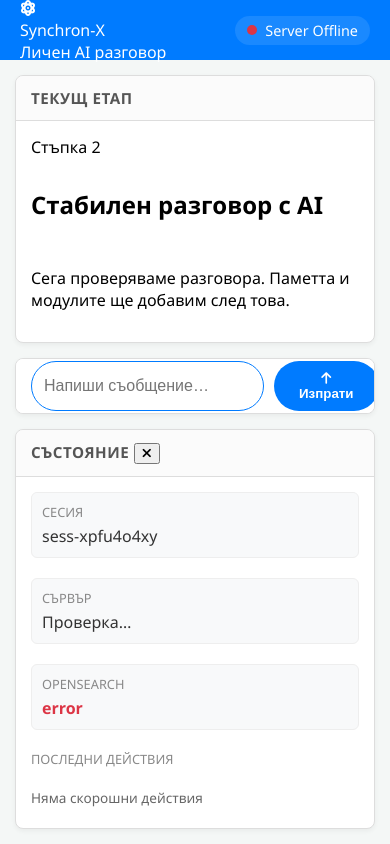
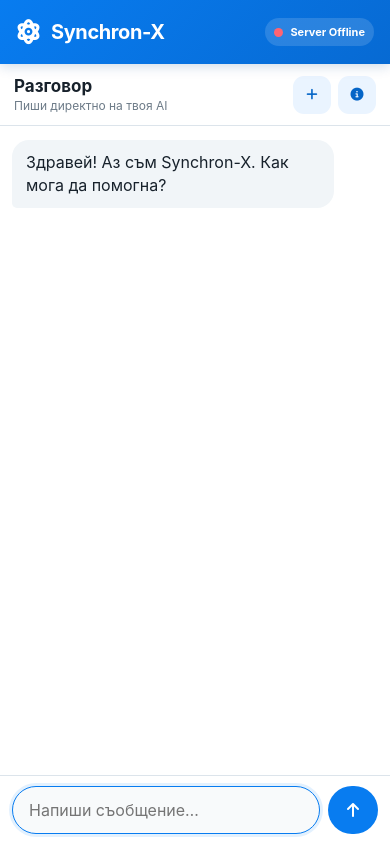
Before and after one commit to radostinvgeorgiev-commits/sunchron-backend, a website: page public/index.html in a window 390 px wide. Drawn offline with nearby package versions, Linux system fonts and the light colour scheme; no server answers.

Commit message:
Add phone-first responsive chat layout

```diff
--- a/public/styles.css
+++ b/public/styles.css
@@ -1,272 +1,507 @@
 :root {
-    --primary-color: #007bff;
-    --bg-color: #f4f7f6;
-    --panel-bg: #ffffff;
-    --border-color: #ddd;
-    --text-color: #333;
-    --success-color: #28a745;
-    --error-color: #dc3545;
+    --primary: #087cf0;
+    --primary-dark: #0565c7;
+    --background: #eef3f7;
+    --panel: #ffffff;
+    --border: #dce4eb;
+    --text: #17212b;
+    --muted: #6d7b88;
+    --success: #20b15a;
+    --error: #df3e4f;
+    --agent-bg: #f1f5f8;
+    --shadow: 0 8px 28px rgba(24, 54, 84, 0.08);
+}
+
+* {
+    box-sizing: border-box;
+}
+
+html,
+body {
+    margin: 0;
+    width: 100%;
+    height: 100%;
+    overflow: hidden;
 }
 
 body {
-    font-family: 'Segoe UI', Tahoma, Geneva, Verdana, sans-serif;
-    background-color: var(--bg-color);
-    margin: 0;
-    height: 100vh;
+    min-height: 100dvh;
     display: flex;
     flex-direction: column;
+    background: var(--background);
+    color: var(--text);
+    font-family: -apple-system, BlinkMacSystemFont, "Segoe UI", sans-serif;
+    -webkit-font-smoothing: antialiased;
 }
 
-/* 1. Top Bar */
-.topbar {
-    background-color: var(--primary-color);
-    color: white;
-    padding: 0 20px;
-    height: 60px;
-    display: flex;
-    justify-content: space-between;
-    align-items: center;
-    flex-shrink: 0;
+button,
+input {
+    font: inherit;
 }
 
-.logo {
-    font-size: 1.4em;
-    font-weight: bold;
+.topbar {
+    min-height: 68px;
+    padding: 10px max(16px, env(safe-area-inset-left));
+    padding-right: max(16px, env(safe-area-inset-right));
+    display: flex;
+    align-items: center;
+    justify-content: space-between;
+    gap: 12px;
+    flex-shrink: 0;
+    color: #fff;
+    background: linear-gradient(135deg, #087cf0, #076ad3);
+    box-shadow: 0 2px 12px rgba(4, 70, 140, 0.2);
+    z-index: 20;
 }
 
-.status-indicator {
-    display: flex;
-    align-items: center;
-    gap: 8px;
-    font-size: 0.9em;
-    background: rgba(255, 255, 255, 0.1);
-    padding: 5px 12px;
-    border-radius: 20px;
-}
-
-#agentStatusDot {
-    width: 10px;
-    height: 10px;
-    border-radius: 50%;
-    background-color: gray;
-    transition: background-color 0.3s;
-}
-
-#agentStatusDot.online { background-color: var(--success-color); box-shadow: 0 0 5px #fff; }
-#agentStatusDot.offline { background-color: var(--error-color); }
-
-/* Main Layout - Grid */
-.layout {
-    display: grid;
-    grid-template-columns: 240px 1fr 320px; /* Left | Center | Right */
-    gap: 15px;
-    padding: 15px;
-    flex: 1;
-    min-height: 0; /* Important for scroll */
-}
-
-/* Panels Common */
-.panel {
-    background: var(--panel-bg);
-    border-radius: 8px;
-    border: 1px solid var(--border-color);
-    display: flex;
-    flex-direction: column;
-    overflow: hidden;
-    box-shadow: 0 2px 5px rgba(0,0,0,0.05);
-}
-
-.panel-header {
-    padding: 12px 15px;
-    background: #f9f9fab0;
-    border-bottom: 1px solid var(--border-color);
-    font-weight: 600;
-    font-size: 0.95em;
-    color: #555;
-    text-transform: uppercase;
-    letter-spacing: 0.5px;
-}
-
-.panel-content {
-    padding: 15px;
-    flex: 1;
-    overflow-y: auto;
-    display: flex;
-    flex-direction: column;
-    gap: 10px;
-}
-
-/* 2. Left Panel - Actions */
-.action-btn {
-    padding: 12px;
-    background-color: white;
-    border: 1px solid var(--border-color);
-    border-radius: 6px;
-    text-align: left;
-    cursor: pointer;
-    transition: all 0.2s;
-    font-size: 0.95em;
+.brand {
+    min-width: 0;
     display: flex;
     align-items: center;
     gap: 10px;
 }
 
-.action-btn:hover {
-    background-color: #f0f8ff;
-    border-color: var(--primary-color);
-    color: var(--primary-color);
+.brand-icon {
+    font-size: 25px;
 }
 
-.action-btn i { width: 20px; text-align: center; }
+.brand-name {
+    font-size: 21px;
+    line-height: 1.05;
+    font-weight: 750;
+    letter-spacing: -0.4px;
+}
 
-/* 3. Center Panel - Chat */
-#chat-container {
+.brand-subtitle {
+    margin-top: 3px;
+    font-size: 11px;
+    opacity: 0.8;
+}
+
+.status-indicator {
+    flex-shrink: 0;
+    display: flex;
+    align-items: center;
+    gap: 7px;
+    padding: 8px 11px;
+    border-radius: 999px;
+    background: rgba(255, 255, 255, 0.14);
+    font-size: 12px;
+    font-weight: 650;
+}
+
+#agentStatusDot {
+    width: 9px;
+    height: 9px;
+    border-radius: 50%;
+    background: #9aa6b2;
+}
+
+#agentStatusDot.online {
+    background: #35d16f;
+    box-shadow: 0 0 0 4px rgba(53, 209, 111, 0.16);
+}
+
+#agentStatusDot.offline {
+    background: #ff6472;
+}
+
+.layout {
+    min-height: 0;
     flex: 1;
+    display: grid;
+    grid-template-columns: 250px minmax(360px, 1fr) 290px;
+    grid-template-areas: "project chat status";
+    gap: 14px;
+    padding: 14px;
+}
+
+.panel {
+    min-height: 0;
     display: flex;
     flex-direction: column;
-    background: white;
+    overflow: hidden;
+    border: 1px solid var(--border);
+    border-radius: 16px;
+    background: var(--panel);
+    box-shadow: var(--shadow);
+}
+
+.projectPanel {
+    grid-area: project;
+}
+
+.chatPanel {
+    grid-area: chat;
+}
+
+.statusPanel {
+    grid-area: status;
+}
+
+.panel-header {
+    min-height: 54px;
+    padding: 15px 18px;
+    display: flex;
+    align-items: center;
+    justify-content: space-between;
+    border-bottom: 1px solid var(--border);
+    color: #44515e;
+    font-size: 13px;
+    font-weight: 750;
+    text-transform: uppercase;
+    letter-spacing: 0.7px;
+}
+
+.panel-content {
+    padding: 16px;
+    overflow-y: auto;
+}
+
+.project-summary h2 {
+    margin: 14px 0 10px;
+    font-size: 20px;
+}
+
+.project-summary p {
+    margin: 0;
+    color: var(--muted);
+    line-height: 1.55;
+}
+
+.phase-badge {
+    display: inline-flex;
+    padding: 7px 10px;
+    border-radius: 999px;
+    color: var(--primary-dark);
+    background: #e5f2ff;
+    font-size: 12px;
+    font-weight: 750;
+}
+
+.chat-toolbar {
+    min-height: 62px;
+    padding: 10px 14px;
+    display: flex;
+    align-items: center;
+    justify-content: space-between;
+    gap: 10px;
+    border-bottom: 1px solid var(--border);
+}
+
+.chat-toolbar strong {
+    display: block;
+    font-size: 17px;
+}
+
+.chat-toolbar > div > span {
+    display: block;
+    margin-top: 2px;
+    color: var(--muted);
+    font-size: 12px;
+}
+
+.toolbar-actions {
+    display: flex;
+    gap: 7px;
+}
+
+.tool-btn,
+.close-btn {
+    border: 0;
+    cursor: pointer;
+}
+
+.tool-btn {
+    min-height: 38px;
+    padding: 8px 11px;
+    display: inline-flex;
+    align-items: center;
+    gap: 7px;
+    border-radius: 11px;
+    color: var(--primary-dark);
+    background: #eaf4ff;
+    font-size: 13px;
+    font-weight: 700;
+}
+
+.tool-btn:active {
+    transform: scale(0.97);
 }
 
 #chatMessages {
+    min-height: 0;
     flex: 1;
-    padding: 20px;
-    overflow-y: auto;
+    padding: 18px;
     display: flex;
     flex-direction: column;
-    gap: 15px;
+    gap: 12px;
+    overflow-y: auto;
+    overscroll-behavior: contain;
+    scroll-behavior: smooth;
 }
 
 .message {
-    max-width: 80%;
-    padding: 12px 16px;
-    border-radius: 12px;
-    line-height: 1.5;
-    position: relative;
-    font-size: 0.95em;
+    max-width: 82%;
+    padding: 11px 14px;
+    border-radius: 17px;
+    font-size: 16px;
+    line-height: 1.45;
+    overflow-wrap: anywhere;
+}
+
+.message p {
+    margin: 0 0 8px;
+}
+
+.message p:last-child {
+    margin-bottom: 0;
 }
 
 .message.user {
     align-self: flex-end;
-    background-color: var(--primary-color);
-    color: white;
-    border-bottom-right-radius: 2px;
+    color: #fff;
+    background: var(--primary);
+    border-bottom-right-radius: 5px;
 }
 
 .message.agent {
     align-self: flex-start;
-    background-color: #f1f3f4;
-    color: var(--text-color);
-    border-bottom-left-radius: 2px;
+    color: var(--text);
+    background: var(--agent-bg);
+    border-bottom-left-radius: 5px;
 }
 
 .chat-input-area {
-    padding: 15px;
-    border-top: 1px solid var(--border-color);
+    padding: 10px 12px;
+    padding-bottom: max(10px, env(safe-area-inset-bottom));
     display: flex;
-    gap: 10px;
+    align-items: center;
+    gap: 8px;
+    border-top: 1px solid var(--border);
     background: #fff;
 }
 
 #chatInput {
+    min-width: 0;
+    min-height: 48px;
     flex: 1;
-    padding: 12px;
-    border: 1px solid var(--border-color);
-    border-radius: 25px;
+    padding: 11px 16px;
+    border: 1px solid #cdd8e1;
+    border-radius: 24px;
     outline: none;
-    font-size: 1em;
+    color: var(--text);
+    background: #f8fafb;
+    font-size: 16px;
 }
 
-#chatInput:focus { border-color: var(--primary-color); }
+#chatInput:focus {
+    border-color: var(--primary);
+    box-shadow: 0 0 0 3px rgba(8, 124, 240, 0.11);
+}
 
 #sendBtn {
-    padding: 10px 25px;
-    background-color: var(--primary-color);
-    color: white;
-    border: none;
-    border-radius: 25px;
+    min-width: 50px;
+    min-height: 48px;
+    padding: 0 17px;
+    display: inline-flex;
+    align-items: center;
+    justify-content: center;
+    gap: 8px;
+    border: 0;
+    border-radius: 24px;
     cursor: pointer;
-    font-weight: 600;
+    color: #fff;
+    background: var(--primary);
+    font-weight: 750;
 }
 
-#sendBtn:hover { background-color: #0056b3; }
+#sendBtn:disabled,
+#chatInput:disabled {
+    opacity: 0.58;
+}
 
-/* 4. Right Panel - Context */
 .context-box {
-    background: #f8f9fa;
-    padding: 10px;
-    border-radius: 6px;
-    border: 1px solid #eee;
-    margin-bottom: 10px;
+    margin-bottom: 11px;
+    padding: 12px;
+    border: 1px solid #e6edf2;
+    border-radius: 12px;
+    background: #f8fafb;
 }
 
 .context-label {
-    font-size: 0.8em;
-    color: #888;
-    margin-bottom: 4px;
+    margin-bottom: 5px;
+    color: var(--muted);
+    font-size: 11px;
+    font-weight: 750;
     text-transform: uppercase;
+    letter-spacing: 0.5px;
 }
 
 .context-value {
-    font-weight: 500;
-    color: #333;
-    word-break: break-all;
+    color: var(--text);
+    font-size: 14px;
+    font-weight: 650;
+    overflow-wrap: anywhere;
+}
+
+.activity-title {
+    margin: 18px 0 8px;
 }
 
 .log-list {
+    margin: 0;
+    padding: 0;
     list-style: none;
-    padding: 0;
-    margin: 0;
-    font-size: 0.85em;
+    color: var(--muted);
+    font-size: 13px;
 }
 
 .log-list li {
-    padding: 6px 0;
-    border-bottom: 1px solid #eee;
-    color: #666;
+    padding: 8px 0;
+    border-bottom: 1px solid #edf1f4;
 }
 
-.log-list li:last-child { border-bottom: none; }
+.status-green {
+    color: var(--success);
+}
 
-/* Status Colors for OpenSearch */
-.status-green { color: var(--success-color); font-weight: bold; }
-.status-red { color: var(--error-color); font-weight: bold; }
-.status-yellow { color: #ffc107; font-weight: bold; }
+.status-red {
+    color: var(--error);
+}
 
-/* Responsive */
-@media (max-width: 900px) {
-    .layout {
-        grid-template-columns: 1fr;
-        grid-template-rows: auto 1fr auto;
+.status-yellow {
+    color: #c58a00;
+}
+
+.close-btn {
+    width: 38px;
+    height: 38px;
+    display: none;
+    border-radius: 50%;
+    color: #4e5c69;
+    background: #edf2f6;
+    font-size: 18px;
+}
+
+.message.typing {
+    width: fit-content;
+    display: flex;
+    align-items: center;
+    gap: 5px;
+}
+
+.typing-dot {
+    width: 7px;
+    height: 7px;
+    border-radius: 50%;
+    background: #83909c;
+    animation: typing 1.4s infinite ease-in-out both;
+}
+
+.typing-dot:nth-child(1) {
+    animation-delay: -0.32s;
+}
+
+.typing-dot:nth-child(2) {
+    animation-delay: -0.16s;
+}
+
+@keyframes typing {
+    0%,
+    80%,
+    100% {
+        transform: scale(0);
     }
-    .leftPanel, .rightPanel {
-        max-height: 200px;
+    40% {
+        transform: scale(1);
     }
 }
 
-/* Typing Indicator */
-.message.typing {
-    background-color: var(--message-agent-bg);
-    color: var(--text-color);
-    font-style: italic;
-    display: flex;
-    align-items: center;
-    gap: 5px;
-    width: fit-content;
+@media (max-width: 900px) {
+    .topbar {
+        min-height: 64px;
+    }
+
+    .brand-name {
+        font-size: 20px;
+    }
+
+    .brand-subtitle {
+        display: none;
+    }
+
+    .status-indicator {
+        max-width: 130px;
+        padding: 7px 9px;
+    }
+
+    .layout {
+        display: block;
+        padding: 0;
+    }
+
+    .projectPanel {
+        display: none;
+    }
+
+    .chatPanel {
+        width: 100%;
+        height: calc(100dvh - 64px);
+        border: 0;
+        border-radius: 0;
+        box-shadow: none;
+    }
+
+    .statusPanel {
+        position: fixed;
+        inset: 64px 0 0;
+        z-index: 30;
+        display: none;
+        border: 0;
+        border-radius: 0;
+    }
+
+    .statusPanel.mobile-visible {
+        display: flex;
+    }
+
+    .close-btn {
+        display: inline-flex;
+        align-items: center;
+        justify-content: center;
+    }
+
+    #chatMessages {
+        padding: 14px 12px;
+    }
+
+    .message {
+        max-width: 88%;
+    }
+
+    #sendBtn {
+        width: 50px;
+        padding: 0;
+    }
+
+    #sendBtn span {
+        display: none;
+    }
 }
 
-.typing-dot {
-    width: 6px;
-    height: 6px;
-    background-color: #888;
-    border-radius: 50%;
-    animation: typing 1.4s infinite ease-in-out both;
+@media (max-width: 390px) {
+    .tool-btn span {
+        display: none;
+    }
+
+    .tool-btn {
+        width: 38px;
+        justify-content: center;
+        padding: 0;
+    }
+
+    #agentStatusText {
+        font-size: 11px;
+    }
 }
-
-.typing-dot:nth-child(1) { animation-delay: -0.32s; }
-.typing-dot:nth-child(2) { animation-delay: -0.16s; }
-.typing-dot:nth-child(3) { animation-delay: 0s; }
-
-@keyframes typing {
-    0%, 80%, 100% { transform: scale(0); }
-    40% { transform: scale(1); }
-}
```
